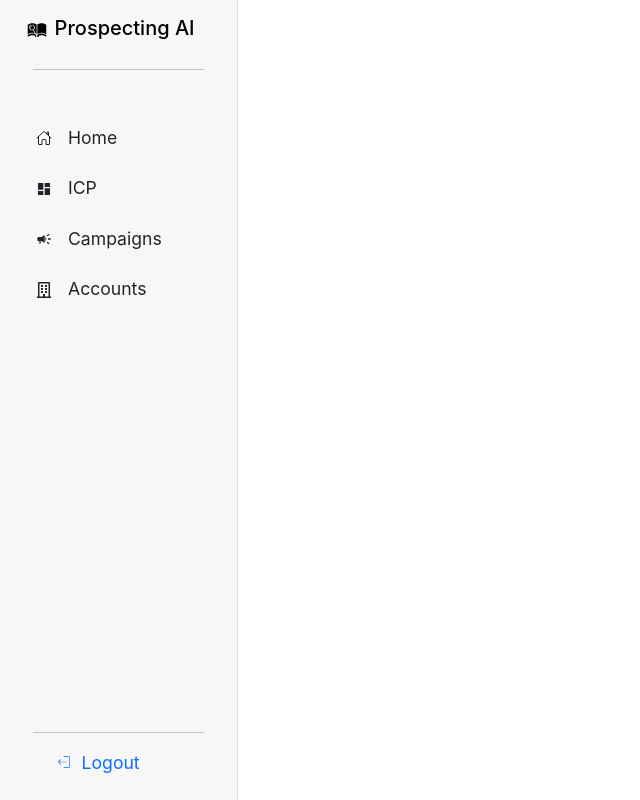
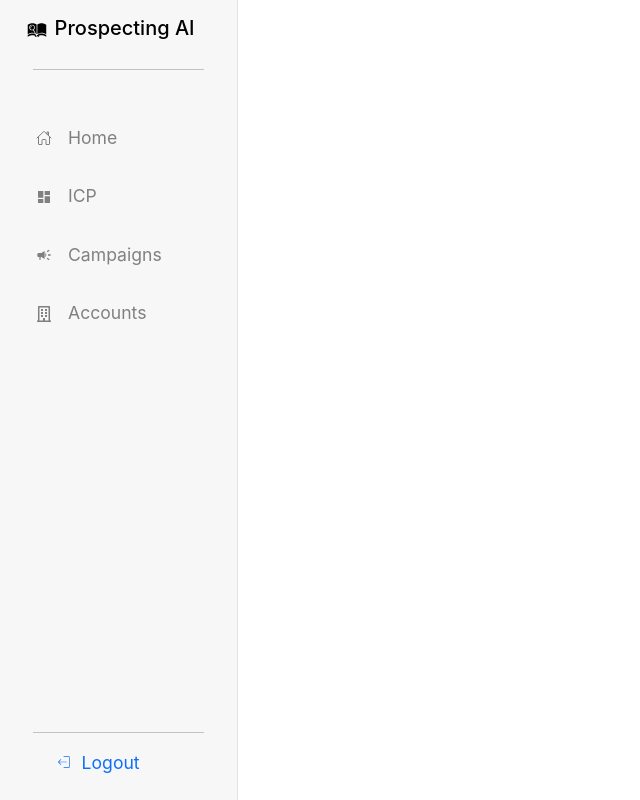
Before and after one commit to Userport-ai/prospecting-ai, a React (Create React App) app: page / in a window 1280 px wide. Shown: the whole page, without its empty margins (0-640 px from the left). Built offline with nearby package versions, Linux system fonts and the light colour scheme.

Commit message:
Added links to navigation elements
Had a little fun with hover functionality

```diff
--- a/src/App.js
+++ b/src/App.js
@@ -17,21 +17,29 @@ function App() {
           <hr />
           <div className="container ps-4">
             <ul className="navbar-nav">
-              <li className="nav-item d-flex flex-row mt-4">
+              <li className="nav-item">
+                <a href="#" className="nav-link">
                   <IoHomeOutline className="nav-icon" />
                   <div className="nav-text">Home</div>
+                </a>
               </li>
-              <li className="nav-item d-flex flex-row mt-4">
+              <li className="nav-item">
+                <a href="#" className="nav-link">
                   <MdDashboard className="nav-icon" />
                   <div className="nav-text">ICP</div>
+                </a>
               </li>
-              <li className="nav-item d-flex flex-row mt-4">
+              <li className="nav-item">
+                <a href="#" className="nav-link">
                   <MdCampaign className="nav-icon" />
                   <div className="nav-text">Campaigns</div>
+                </a>
               </li>
-              <li className="nav-item d-flex flex-row mt-4">
+              <li className="nav-item">
+                <a href="#" className="nav-link">
                   <FaRegBuilding className="nav-icon" />
                   <div className="nav-text">Accounts</div>
+                </a>
               </li>
             </ul>
           </div>
--- a/src/index.css
+++ b/src/index.css
@@ -50,6 +50,28 @@ a {
   margin-left: 0.5rem;
 }
 
+#sidebar .navbar-nav {
+  width: 100%;
+}
+
+#sidebar .nav-item {
+  display: flex;
+  flex-direction: row;
+  margin-top: 1rem;
+}
+
+#sidebar .nav-link {
+  display: flex;
+  flex-direction: row;
+  color: grey;
+}
+
+#sidebar .nav-link:hover {
+  color: black;
+  text-decoration: underline;
+  text-underline-offset: 0.5rem;
+}
+
 #sidebar .nav-icon {
   font-size: 1rem;
   margin-top: 0.35rem;
```
Lines whose indentation alone changed are shown as unchanged.
